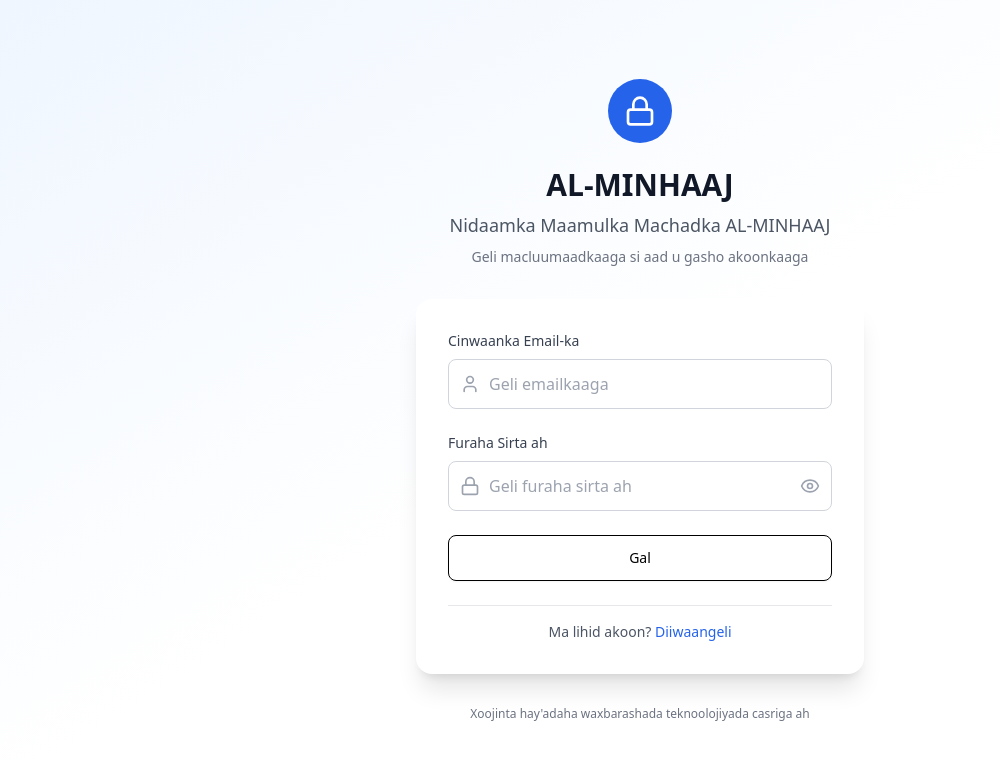
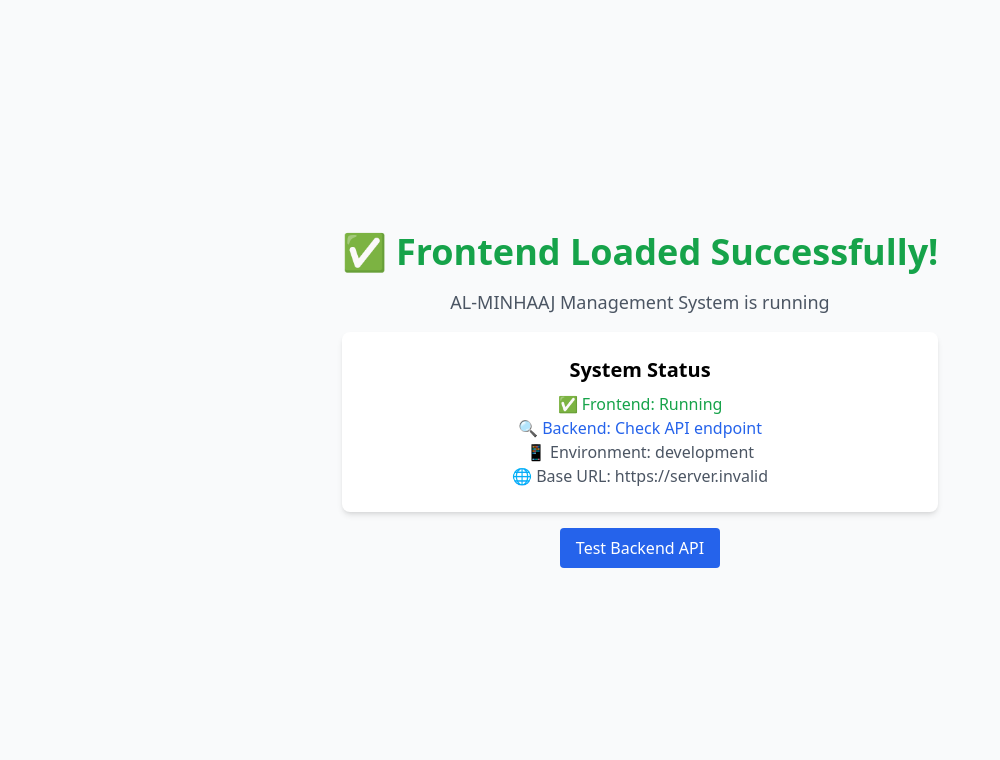
Before and after one commit to munier-tech/AL-MINHAAJ, a React (Vite) app in the folder frontend/: page /health in a window 1280 px wide. Before the commit this address led to /login. Shown: the top 760 px of the page, without its empty margins (0-1000 px from the left). Built offline with nearby package versions, Linux system fonts and the light colour scheme; no server answers.

Commit message:
Add health check route and verification documentation for deployment
Co-authored-by: sarahdirie <sarahdirie@gmail.com>

```diff
--- a/frontend/src/App.jsx
+++ b/frontend/src/App.jsx
@@ -39,6 +39,7 @@ import StudentExams from './components/students/StudentExams';
 import SubcisSection from './components/subci/SubciSection';
 import QuranSection from './components/quran/QuranSection';
 import SubcisManage from './components/subci/SubciManage';
+import HealthCheck from './components/HealthCheck';
 
 // Finance Components
 import Finance from './components/finance/Finance';
@@ -132,6 +133,12 @@ function App() {
   return (
     <ThemeProvider>
       <Routes>
+        {/* Temporary Health Check Route for Testing */}
+        <Route
+          path="/health"
+          element={<HealthCheck />}
+        />
+
         {/* Public Routes */}
         <Route
           path="/login"
@@ -529,7 +536,8 @@ function App() {
       />
 
       {/* Redirects */}
-      <Route path="/" element={<Navigate to="/dashboard" replace />} />
+      <Route path="/" element={<Navigate to="/health" replace />} />
+      <Route path="*" element={<Navigate to="/health" replace />} />
       </Routes>
     </ThemeProvider>
   );
--- /dev/null
+++ b/frontend/src/components/HealthCheck.jsx
@@ -0,0 +1,35 @@
+import React from 'react';
+
+const HealthCheck = () => {
+  return (
+    <div className="min-h-screen flex items-center justify-center bg-gray-50">
+      <div className="text-center">
+        <h1 className="text-4xl font-bold text-green-600 mb-4">
+          ✅ Frontend Loaded Successfully!
+        </h1>
+        <p className="text-lg text-gray-600 mb-4">
+          AL-MINHAAJ Management System is running
+        </p>
+        <div className="bg-white p-6 rounded-lg shadow-md">
+          <h2 className="text-xl font-semibold mb-2">System Status</h2>
+          <p className="text-green-600">✅ Frontend: Running</p>
+          <p className="text-blue-600">🔍 Backend: Check API endpoint</p>
+          <p className="text-gray-600">📱 Environment: {import.meta.env.MODE}</p>
+          <p className="text-gray-600">🌐 Base URL: {import.meta.env.VITE_REACT_APP_API_URL || 'Not set'}</p>
+        </div>
+        <div className="mt-4">
+          <a
+            href="/api"
+            className="inline-block bg-blue-600 text-white px-4 py-2 rounded hover:bg-blue-700"
+            target="_blank"
+            rel="noopener noreferrer"
+          >
+            Test Backend API
+          </a>
+        </div>
+      </div>
+    </div>
+  );
+};
+
+export default HealthCheck;
```
Also changed, not shown: 2 other files (tests, documents, lock files or other folders).
